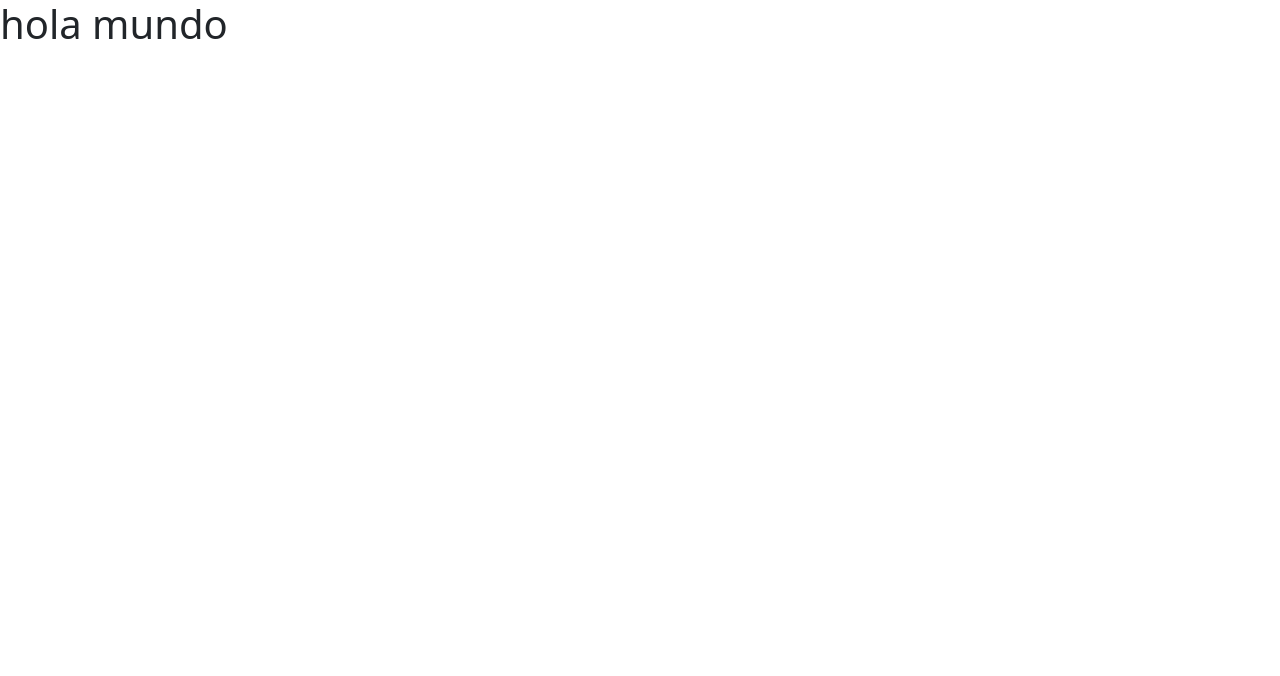
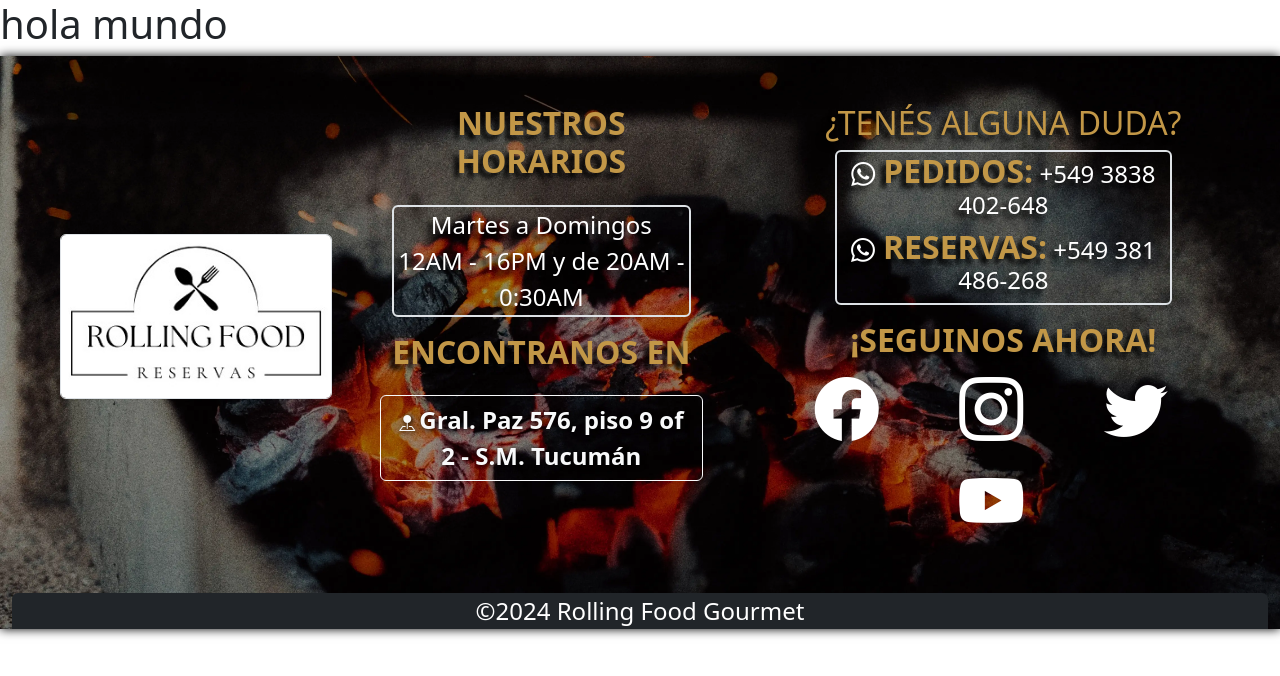
Before and after one commit to JeremiasJM/front-gestion-restaurante, a React (Vite) app: page / in a window 1280 px wide. Shown: the top 676 px of the page. Built offline with nearby package versions, Linux system fonts and the light colour scheme.

Commit message:
Otro commit

```diff
--- a/src/App.jsx
+++ b/src/App.jsx
@@ -1,9 +1,10 @@
-
+import Footer from "../src/components/footer/Footer"
 
 function App() {
   return (
     <>
       <h1>hola mundo</h1>
+      <Footer  />
     </>
   );
 }
```
Also changed, not shown: src/components/footer/Footer.jsx (+10 -24 lines).
